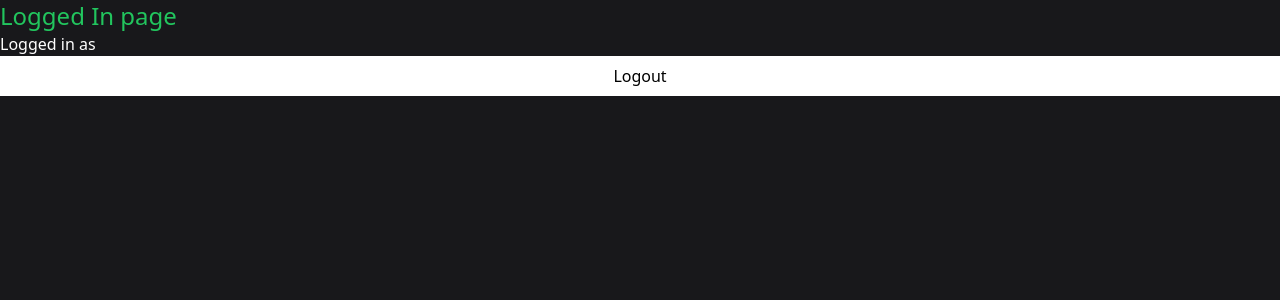
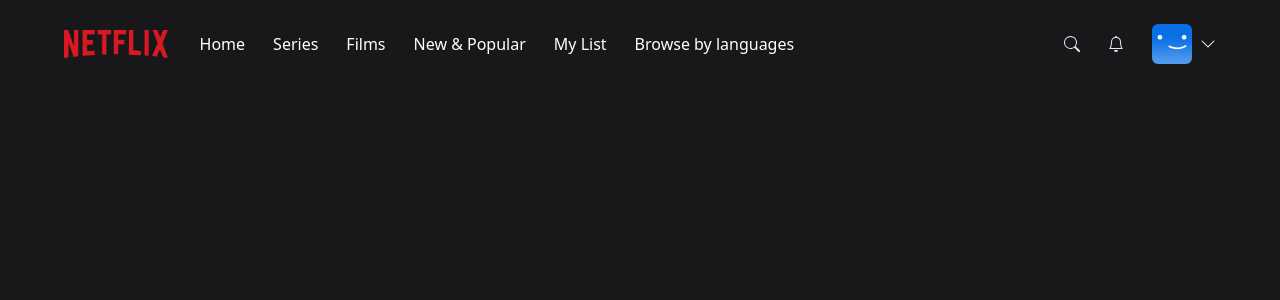
Before and after one commit to Saunders868/netflix-clone, a Next.js app: page / in a window 1280 px wide. Shown: the top 300 px of the page. Built offline with nearby package versions, Linux system fonts and the light colour scheme; no server answers; the database is empty; sample sign-in values are in the browser's storage.

Commit message:
added navbar component and dependency components

```diff
--- /dev/null
+++ b/components/AccountMenu/index.tsx
@@ -0,0 +1,31 @@
+import React from 'react'
+import { signOut } from 'next-auth/react';
+
+interface AccountMenuP {
+  visible?: boolean;
+}
+
+const AccountMenu: React.FC<AccountMenuP> = ({
+  visible
+}) => {
+  return visible? (
+    <div className="bg-black w-56 absolute top-14 right-0 py-5 flex flex-col border-2 border-gray-800">
+      <div className="flex flex-col gap-3">
+        <div className="px-3 group/item flex flex-row gap-3 items-center w-full">
+          <img src="/images/default-blue.png" alt="profile" className='w-8 rounded-md' />
+          <p className='text-white text-sm group-hover/item:underline' >
+            Username
+          </p>
+        </div>
+
+        <hr className='bg-gray-600 border-0 h-px my-4' />
+
+        <div onClick={() => signOut()} className="px-3 text-center text-white text-sm hover:underline">
+          Sign out of Netflix
+        </div>
+      </div>
+    </div>
+  ) : null
+}
+
+export default AccountMenu
--- /dev/null
+++ b/components/MobileMenu/index.tsx
@@ -0,0 +1,34 @@
+import React from "react";
+
+interface MobileMenuP {
+  visible?: boolean;
+}
+
+const MobileMenu: React.FC<MobileMenuP> = ({ visible }) => {
+  return visible ? (
+    <div className="bg-black w-56 absolute top-8 left-0 py-5 flex flex-col border-2 border-gray-800">
+      <div className="flex flex-col gap-4">
+        <div className="px-3 text-center text-white hover:underline transition">
+          Home
+        </div>
+        <div className="px-3 text-center text-white hover:underline transition">
+          Series
+        </div>
+        <div className="px-3 text-center text-white hover:underline transition">
+          Films
+        </div>
+        <div className="px-3 text-center text-white hover:underline transition">
+          New & Popular
+        </div>
+        <div className="px-3 text-center text-white hover:underline transition">
+          My List
+        </div>
+        <div className="px-3 text-center text-white hover:underline transition">
+          Browse by language
+        </div>
+      </div>
+    </div>
+  ) : null;
+};
+
+export default MobileMenu;
--- /dev/null
+++ b/components/Navbar/index.tsx
@@ -0,0 +1,79 @@
+import React, { useCallback, useEffect, useState } from "react";
+import NavbarItem from "../NavbarItem";
+import { BsChevronDown , BsSearch, BsBell } from "react-icons/bs";
+import MobileMenu from "../MobileMenu";
+import AccountMenu from "../AccountMenu";
+
+const TOP_OFFSET = 66;
+
+const Navbar = () => {
+  const [showMobileMenu, setShowMobileMenu] = useState(false);
+  const [showAccountMenu, setShowAccountMenu] = useState(false);
+  const [showBackground, setShowBackground] = useState(false);
+
+  useEffect(() => {
+    const handleScroll = () => {
+      if (window.scrollY >= TOP_OFFSET) {
+        setShowBackground(true)
+      } else {
+        setShowBackground(false)
+      }
+    }
+
+    window.addEventListener('scroll', handleScroll)
+
+    return () => {
+      window.removeEventListener('scroll', handleScroll)
+    }
+  }, [])
+
+  const toggleMobileMenu = useCallback(() => {
+    setShowMobileMenu((prevState) => !prevState)
+  }, [])
+
+  const toggleAccountMenu = useCallback(() => {
+    setShowAccountMenu((prevState) => !prevState)
+  }, [])
+
+  return (
+    <nav className="w-full fixed z-40">
+      <div className={`px-4 md:px-16 py-6 flex flex-row items-center transition duration-500 ${showBackground ? 'bg-zinc-900 bg-opacity-90' : ''}`}>
+        <img src="/images/logo.png" alt="logo" className="h-4 lg:h-7" />
+
+        <div className="flex-row ml-8 gap-7 hidden lg:flex">
+          <NavbarItem label="Home" />
+          <NavbarItem label="Series" />
+          <NavbarItem label="Films" />
+          <NavbarItem label="New & Popular" />
+          <NavbarItem label="My List" />
+          <NavbarItem label="Browse by languages" />
+        </div>
+
+        <div onClick={toggleMobileMenu} className="lg:hidden flex flex-row items-center gap-2 ml-8 cursor-pointer relative">
+          <p className="text-white text-sm">Browse</p>
+          <BsChevronDown className={`text-white transition ${showMobileMenu ? 'rotate-180' : 'rotate-0'}`} />
+          <MobileMenu visible={showMobileMenu} />
+        </div>
+
+        <div className="flex flex-row ml-auto gap-7 items-center">
+          <div className="text-gray-200 hover:text-gray-300 cursor-pointer">
+            <BsSearch />
+          </div>
+          <div className="text-gray-200 hover:text-gray-300 cursor-pointer">
+            <BsBell />
+          </div>
+
+          <div onClick={toggleAccountMenu} className="flex flex-row items-center gap-2 cursor-pointer relative">
+            <div className="w-6 h-6 lg:w-10 lg:h-10 rounded-md overflow-hidden">
+              <img src="/images/default-blue.png" alt="profile" />
+            </div>
+            <BsChevronDown className={`text-white transition ${showAccountMenu ? 'rotate-180' : 'rotate-0'}`} />
+            <AccountMenu visible={showAccountMenu} />
+          </div>
+        </div>
+      </div>
+    </nav>
+  );
+};
+
+export default Navbar;
--- /dev/null
+++ b/components/NavbarItem/index.tsx
@@ -0,0 +1,13 @@
+import React from "react";
+
+interface NavbarItemP {
+  label: string;
+}
+
+const NavbarItem: React.FC<NavbarItemP> = ({
+  label
+}) => {
+  return <div className="text-white cursor-pointer hover:text-gray-300 transition" >{label}</div>;
+};
+
+export default NavbarItem;
--- a/components/index.ts
+++ b/components/index.ts
@@ -1 +1,2 @@
-export {default as Input} from './Input';
+export { default as Input } from "./Input";
+export { default as Navbar } from "./Navbar";
--- a/pages/index.tsx
+++ b/pages/index.tsx
@@ -1,6 +1,6 @@
-import useCurrentUser from "@/hooks/useCurrentUser";
+import { Navbar } from "@/components";
 import { NextPageContext } from "next";
-import { getSession, signOut } from "next-auth/react";
+import { getSession } from "next-auth/react";
 
 export async function getServerSideProps(context: NextPageContext) {
   const session = await getSession(context);
@@ -20,14 +20,9 @@
 }
 
 export default function Home() {
-  const { data: user } = useCurrentUser()
   return (
     <>
-      <h1 className="text-2xl text-green-500">Logged In page</h1>
-      <p className="text-white" >Logged in as {user?.name}</p>
-      <button className="h-10 w-full bg-white" onClick={() => signOut()}>
-        Logout
-      </button>
+      <Navbar />
     </>
   );
 }
```
